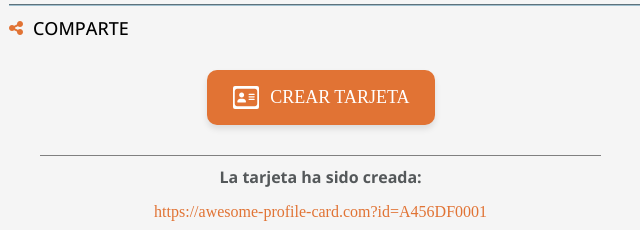
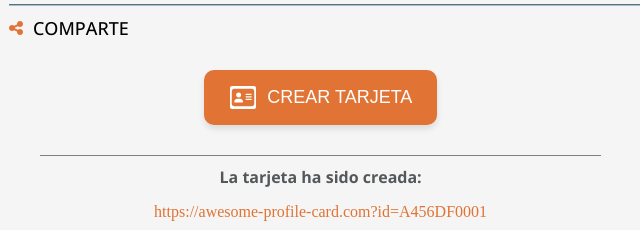
Before and after one commit to jeannettearias/awesome-professional-cards, a website built with Vite: page src/create.html in a window 1280 px wide. Shown: the part 1139-1369 px from the top of the page, 51-691 px from the left. Built offline with nearby package versions, Linux system fonts and the light colour scheme; files whose address does not match are found by name.

Commit message:
delete font family

```diff
--- a/src/scss/layout/form-share.scss
+++ b/src/scss/layout/form-share.scss
@@ -8,7 +8,6 @@
 }
 
 .create_Card_btn {
-  font-family: open-sans-regular;
   text-transform: uppercase;
   display: flex;
   justify-content: center;
```
